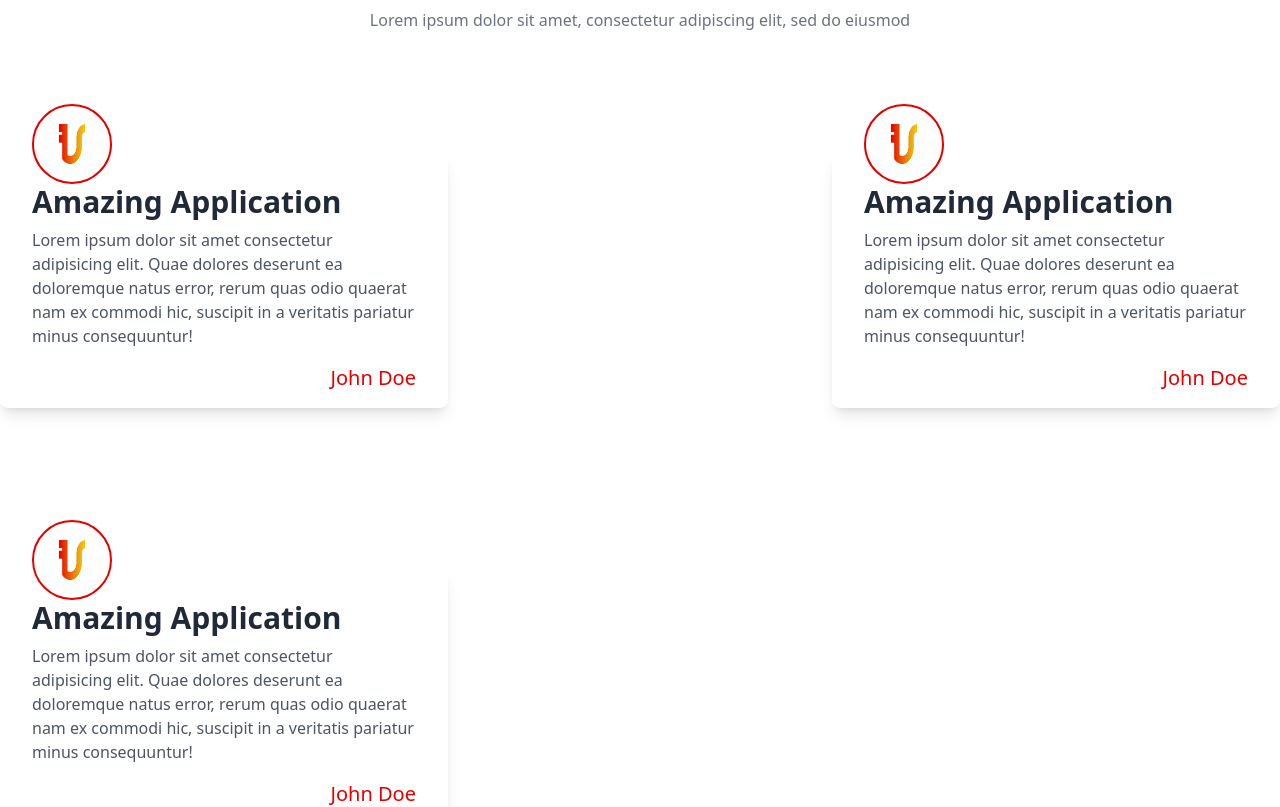
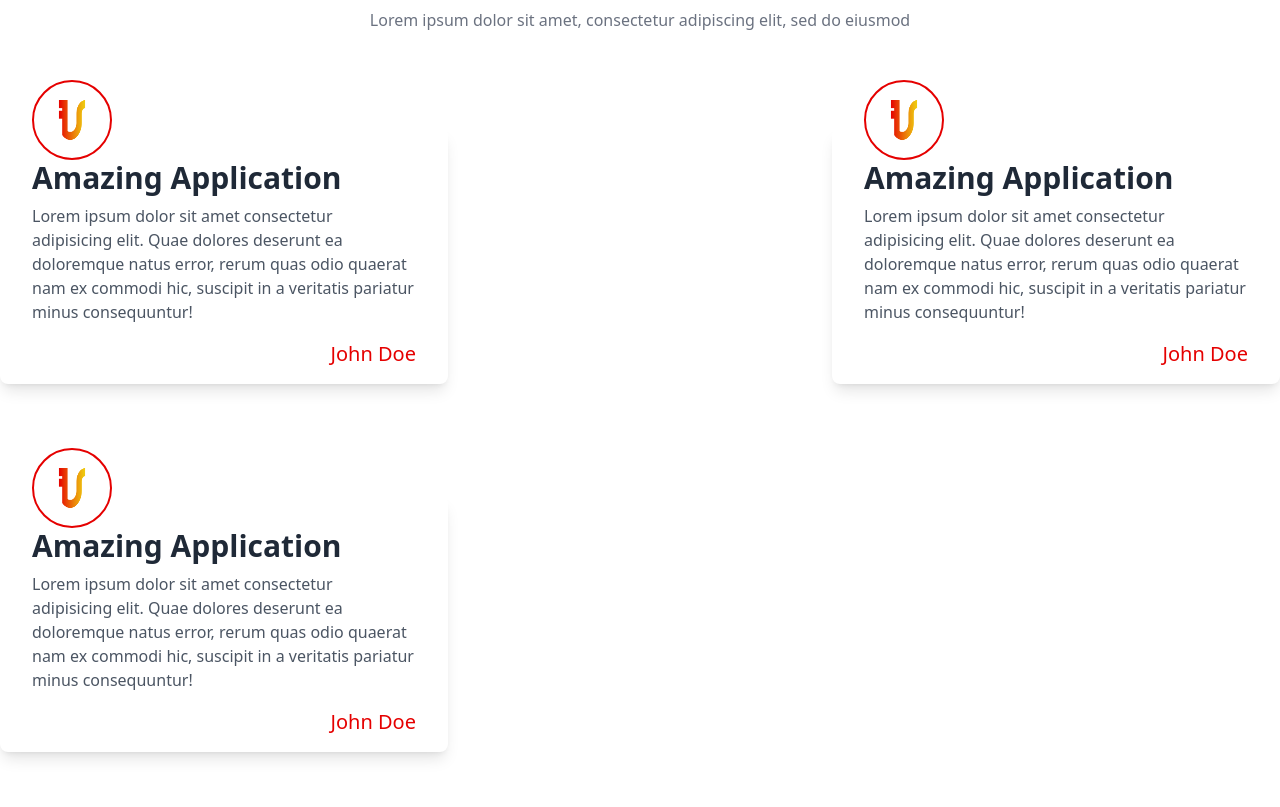
Before and after one commit to masayahingpuno/avante, a Next.js app: page / in a window 1280 px wide. Shown: the part 1620-2427 px from the top of the page. Built offline with nearby package versions, Linux system fonts and the light colour scheme.

Commit message:
fix the margin of each testimonial box

```diff
--- a/components/Front/Testimonial.tsx
+++ b/components/Front/Testimonial.tsx
@@ -21,13 +21,13 @@ function Testimonial() {
       </div>
       <div className="">
         <div className="container flex w-full  flex-col items-stretch justify-between  overflow-x-auto md:flex-row	 md:flex-wrap">
-          <div className="snap-center">
+          <div>
             <TestimonialCard />
           </div>
-          <div className="snap-center">
+          <div>
             <TestimonialCard />
           </div>
-          <div className="snap-center">
+          <div>
             <TestimonialCard />
           </div>
         </div>
--- a/components/Front/TestimonialCard.tsx
+++ b/components/Front/TestimonialCard.tsx
@@ -4,7 +4,7 @@ import Image from "next/image";
 function TestimonialCard() {
   return (
     <div>
-      <div className="my-20 max-w-md rounded-lg bg-white py-4 px-8 shadow-lg">
+      <div className="my-14 max-w-md rounded-lg bg-white py-4 px-8 shadow-lg">
         <div className="-mt-16 flex h-20 w-20 justify-center rounded-full border-2 border-main_red object-cover md:justify-end">
           <Image src="/logo.png" height={75} alt="person_1" width={95} />
         </div>
```
